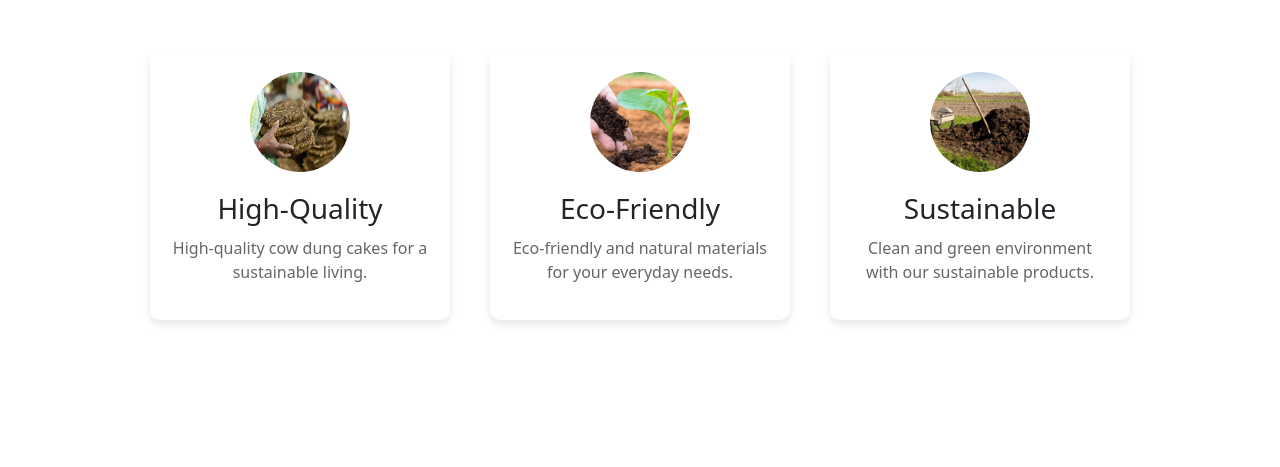
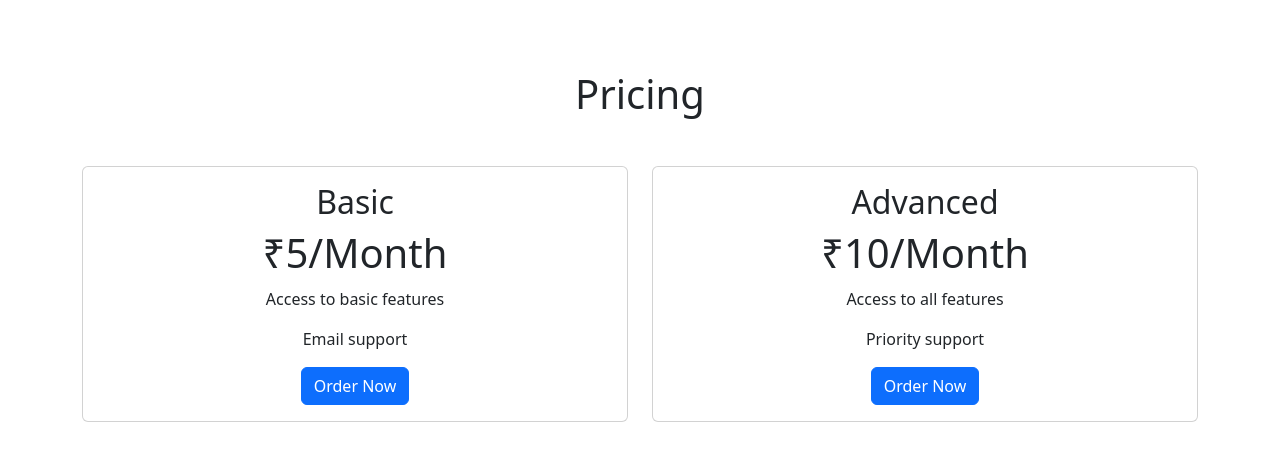
Before and after one commit to nirajsabre04/Eco-Luxury-, a React (Create React App) app in the folder puja/: page / in a window 1280 px wide. Shown: the part 1544-2011 px from the top of the page. Built offline with nearby package versions, Linux system fonts and the light colour scheme.

Commit message:
pricing table

```diff
--- a/puja/src/App.css
+++ b/puja/src/App.css
@@ -88,6 +88,19 @@ video {
     transform: translateX(0);
   }
 }
+.pricing-card {
+  transition: transform 0.3s ease, box-shadow 0.3s ease;
+}
+
+.pricing-card:hover {
+  transform: translateY(-10px);
+  box-shadow: 0 8px 16px rgba(0, 0, 0, 0.2);
+}
+
+.card-price {
+  font-size: 2.5rem;
+  margin-bottom: 10px;
+}
 
 .services-section {
   display: flex;
@@ -157,3 +170,6 @@ video {
   color: #333;
   font-size: 1.2rem;
 }
+.pricing-section {
+  padding: 50px 0;
+}
--- a/puja/src/App.js
+++ b/puja/src/App.js
@@ -27,6 +27,7 @@ function App() {
     autoplay: true,
     autoplaySpeed: 3000,
   };
+
   return (
     <div className="App">
       <NavigationBar />
@@ -55,6 +56,39 @@ function App() {
           </p>
         </div>
       </section>
+
+
+      <section id="pricing" className="pricing-section">
+        <h1 className="text-center my-5">Pricing</h1>
+        <div className="container my-5">
+          <div className="row">
+            <div className="col-md-6">
+              <div className="card text-center pricing-card">
+                <div className="card-body">
+                  <h2 className="card-title">Basic</h2>
+                  <h1 className="card-price">₹5/Month</h1>
+                  <p className="card-text">Access to basic features</p>
+                  <p className="card-text">Email support</p>
+                  <button className="btn btn-primary">Order Now</button>
+                </div>
+              </div>
+            </div>
+            <div className="col-md-6">
+              <div className="card text-center pricing-card">
+                <div className="card-body">
+                  <h2 className="card-title">Advanced</h2>
+                  <h1 className="card-price">₹10/Month</h1>
+                  <p className="card-text">Access to all features</p>
+                  <p className="card-text">Priority support</p>
+                  <button className="btn btn-primary">Order Now</button>
+                </div>
+              </div>
+            </div>
+          </div>
+        </div>
+      </section>
+
+
 
       <section id="services" className="services-section">
         <div className="service-card">
```
